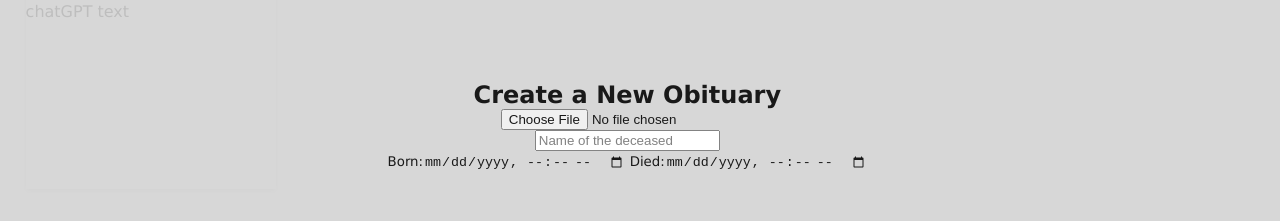
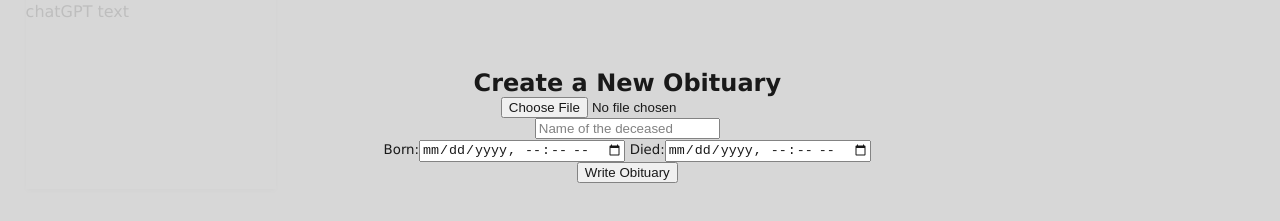
Before and after one commit to joshuajipp/the-last-show, a React (Create React App) app: page / in a window 1280 px wide. Both pictures are taken after a click on the button "+ New Obituary". Shown: the part 367-588 px from the top of the page. Built offline with nearby package versions, Linux system fonts and the light colour scheme.

Commit message:
added onChange function and onClick for new Obituary

```diff
--- a/src/components/AddObituaryModal.js
+++ b/src/components/AddObituaryModal.js
@@ -2,48 +2,71 @@ import {useState} from "react";
 
 function AddObituaryModal(props) {
     const[name,setName] = useState("");
-    const[when,setWhen] = useState("");
+    const[when, setWhen] = useState({
+        born: "",
+        died: "",
+    })
     const[file,setFile] = useState(null);
 
-    const onSubmitForm = (e) => {
+    const newObituary= (e) => {
         e.preventDefault();
-        console.log(name,when,file);
-        const data = new FormData();
-        data.append(file);
-        data.append(name);
-        data.append(when);
+        props.onNew(name,when,file);
+
+        // const data = new FormData();
+        // data.append(file);
+        // data.append(name);
+        // data.append(when);
     }
     const onFileChange = (e) => {
-        console.log(e.target.files);
         setFile(e.target.files[0]);
     }
+    const onDateChange =(e) => {
+        const{name, value} = e.target;
+        setWhen(prevState => ({
+            ...prevState,
+            [name]:value
+        }));
+    };
     return(
         <div>
             {props.showModal && (
                 <div className= "modal-container">
                     <button className="close-button" onClick={props.closeModal}> X </button>
-                    <div className = "modal-content">
-                        <h2>Create a New Obituary</h2>
-
-                    {/* <form onSubmit={(e) =>onSubmitForm(e)}>  */}
-                        <div>
+                    <form className = "modal-content">
+                        <div className="title">
+                        <h2 className="add-title">Create a New Obituary</h2>
+                        </div>
+                        <div className="file-input">
                             <input type="file" required accept="images/*" onChange={(e)=>onFileChange(e)}/>
                         </div>
-                        <div>
-                        <input
+                        <div className="name-input">
+                        <input className = "name"
                             type = "text"
                             value={name}
                             onChange={(e)=> setName(e.target.value)}
                             placeholder="Name of the deceased"
                             />
                         </div>
-                        <div>
+                        <div className = "date-input">
                             <small>Born:</small>
-                            <input className = "date-input" type ="datetime-local"/>
+                            <input  className = "date"
+                            name="born"
+                            onChange={onDateChange}
+                            value = {when.born}
+                            type ="datetime-local"
+                            />
                             <small> Died:</small>
-                            <input className = "date-input"type="datetime-local"/>
+                            <input className = "date"
+                            name="died"
+                            value = {when.died}
+                            onChange={onDateChange}
+                            type="datetime-local"
+                            />
                         </div>
-                    </div>
+                        <div className = "Obituary-button">
+                            <button onClick={newObituary} >Write Obituary</button>
+                        </div>
+                    </form>
                 </div>
             )}
         </div>
```
